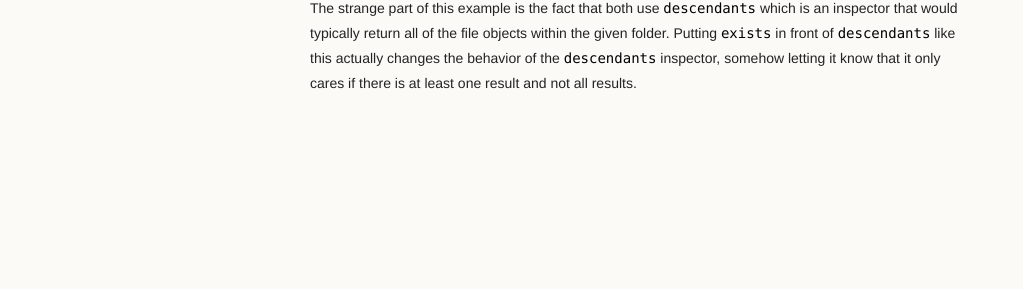
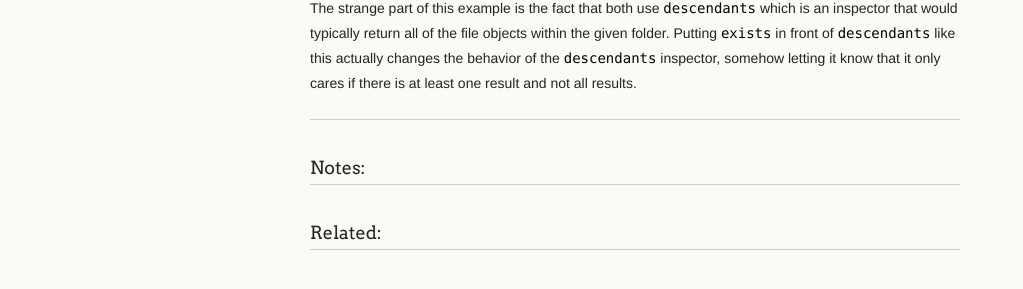
Before and after one commit to jgstew/jgstew.github.io, a Jekyll site: the page built from _posts/2016-12-01-Optimizing-BigFix-Relevance:-exists.md, in a window 1280 px wide and 1255 px high. Shown: the part 945-1234 px from the top of the window, without its empty margins (0-1023 px from the left). Built offline with Jekyll 4.4.1, drawn with Linux system fonts in a browser that asks for light colours; comment, search, counter and statistics services are not loaded.

Commit message:
Update 2016-12-01-Optimizing-BigFix-Relevance:-exists.md

```diff
--- a/_posts/2016-12-01-Optimizing-BigFix-Relevance:-exists.md
+++ b/_posts/2016-12-01-Optimizing-BigFix-Relevance:-exists.md
@@ -25,3 +25,9 @@ The first example, which does not use `exists`, actually needs to count up every
 The second example, which does use `exists`, does not actually get every file within the folder. Instead, as soon as `descendants` returns a single result, `exists` is satisfied and evaluation stops.
 
 The strange part of this example is the fact that both use `descendants` which is an inspector that would typically return all of the file objects within the given folder. Putting `exists` in front of `descendants` like this actually changes the behavior of the `descendants` inspector, somehow letting it know that it only cares if there is at least one result and not all results.
+
+----------
+
+### Notes:
+
+### Related:
```
